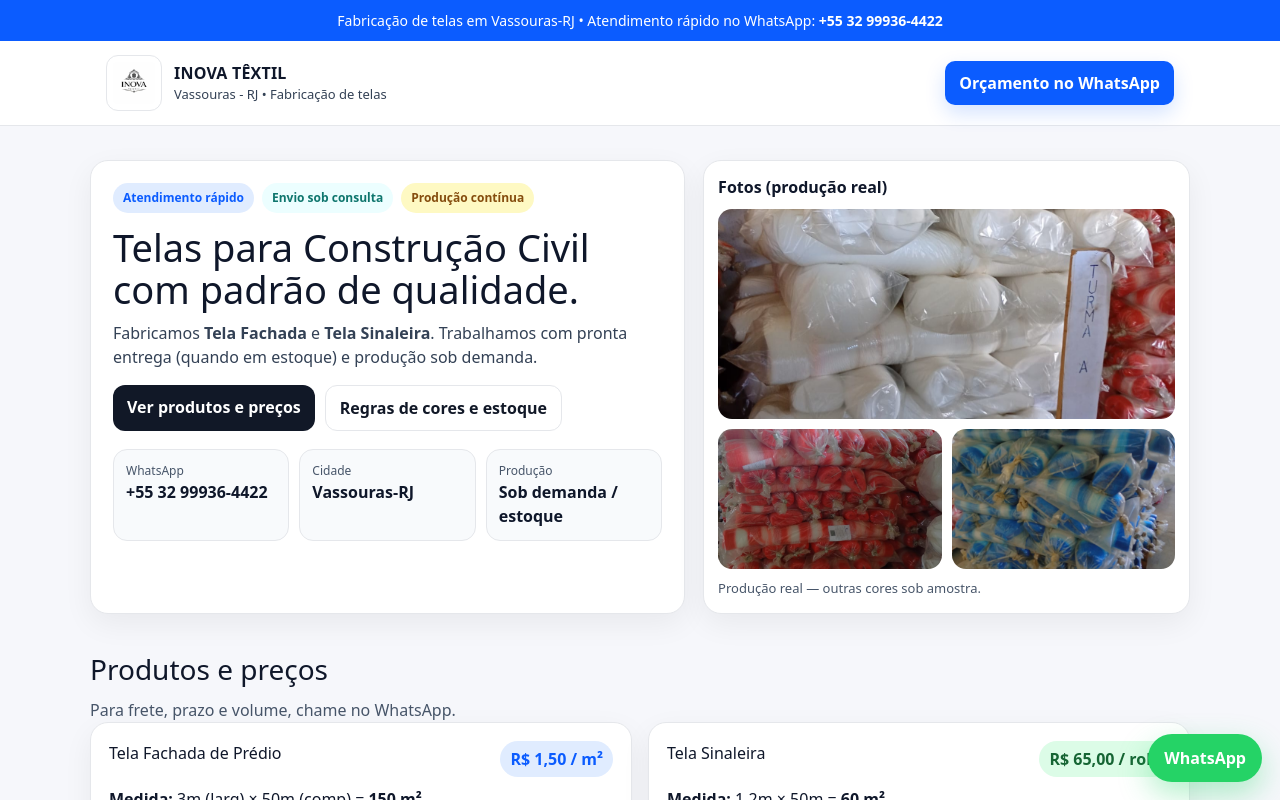
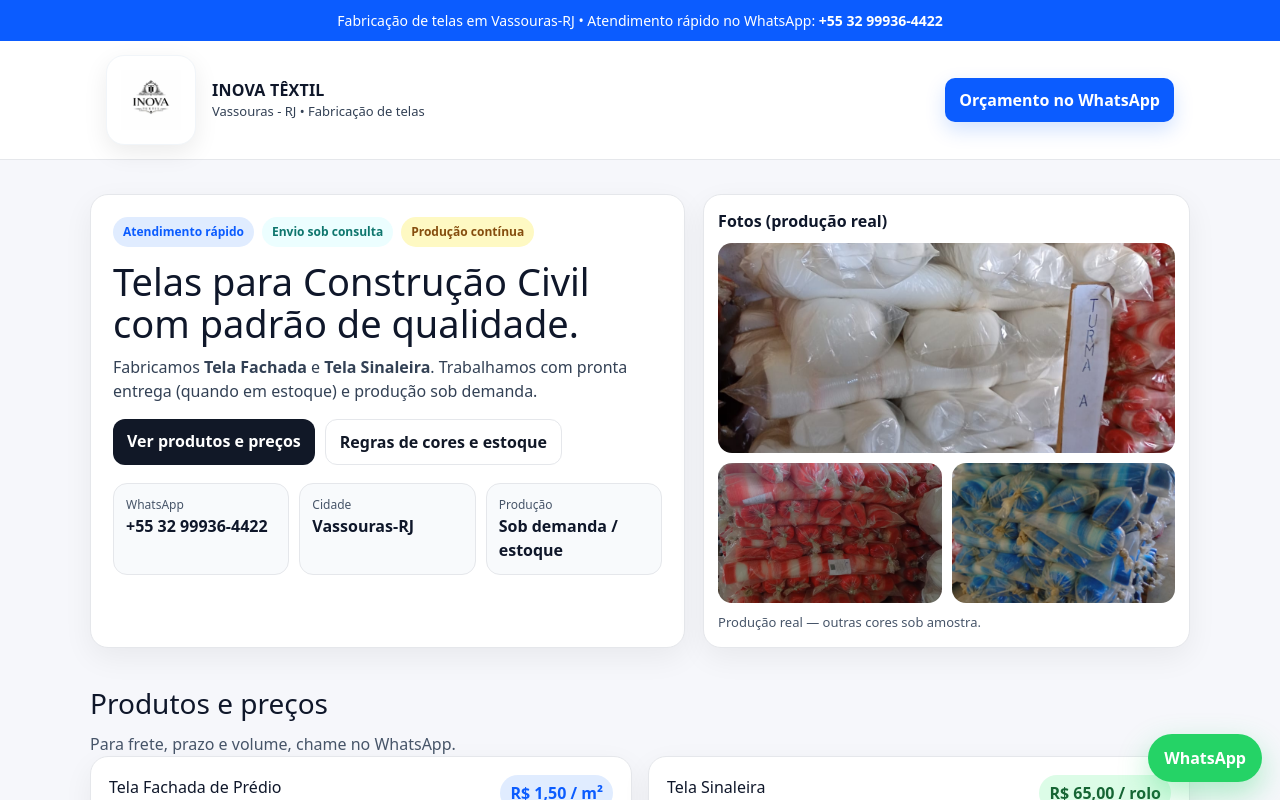
Before and after one commit to Fred350449/telas-construcao, a Next.js app: page / in a window 1280 px wide. Shown: the top 800 px of the page. Built offline with nearby package versions, Linux system fonts and the light colour scheme.

Commit message:
Update page.tsx

```diff
--- a/app/page.tsx
+++ b/app/page.tsx
@@ -54,18 +54,25 @@
           }}
         >
           {/* LOGO + NOME (logo agora é a /1.JPG) */}
-          <div style={{ display: "flex", alignItems: "center", gap: 12 }}>
+          <div
+  style={{
+    display: "flex",
+    alignItems: "center",
+    gap: 16,
+  }}
+>
            <Image
   src="/1.JPG"
   alt="Logo Inova Têxtil"
-              width={56}
-              height={56}
+  width={90}
+  height={90}
   style={{
-                borderRadius: 12,
-                border: "1px solid #e5e7eb",
+    borderRadius: 18,
     background: "white",
-                padding: 6,
+    padding: 14,
     objectFit: "contain",
+    boxShadow: "0 8px 25px rgba(0,0,0,0.08)",
+    border: "1px solid #f1f5f9",
   }}
 />
             <div>
```
Lines whose indentation alone changed are shown as unchanged.
